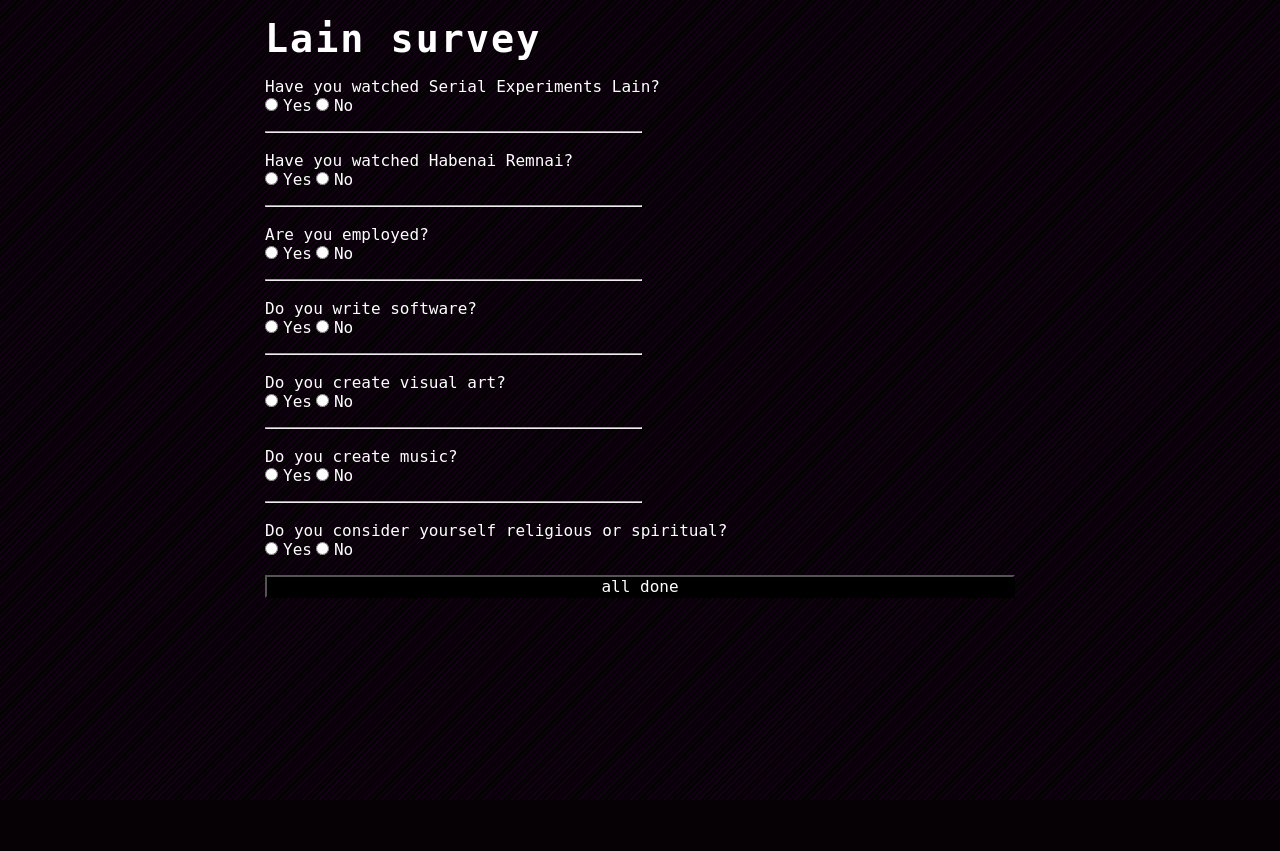
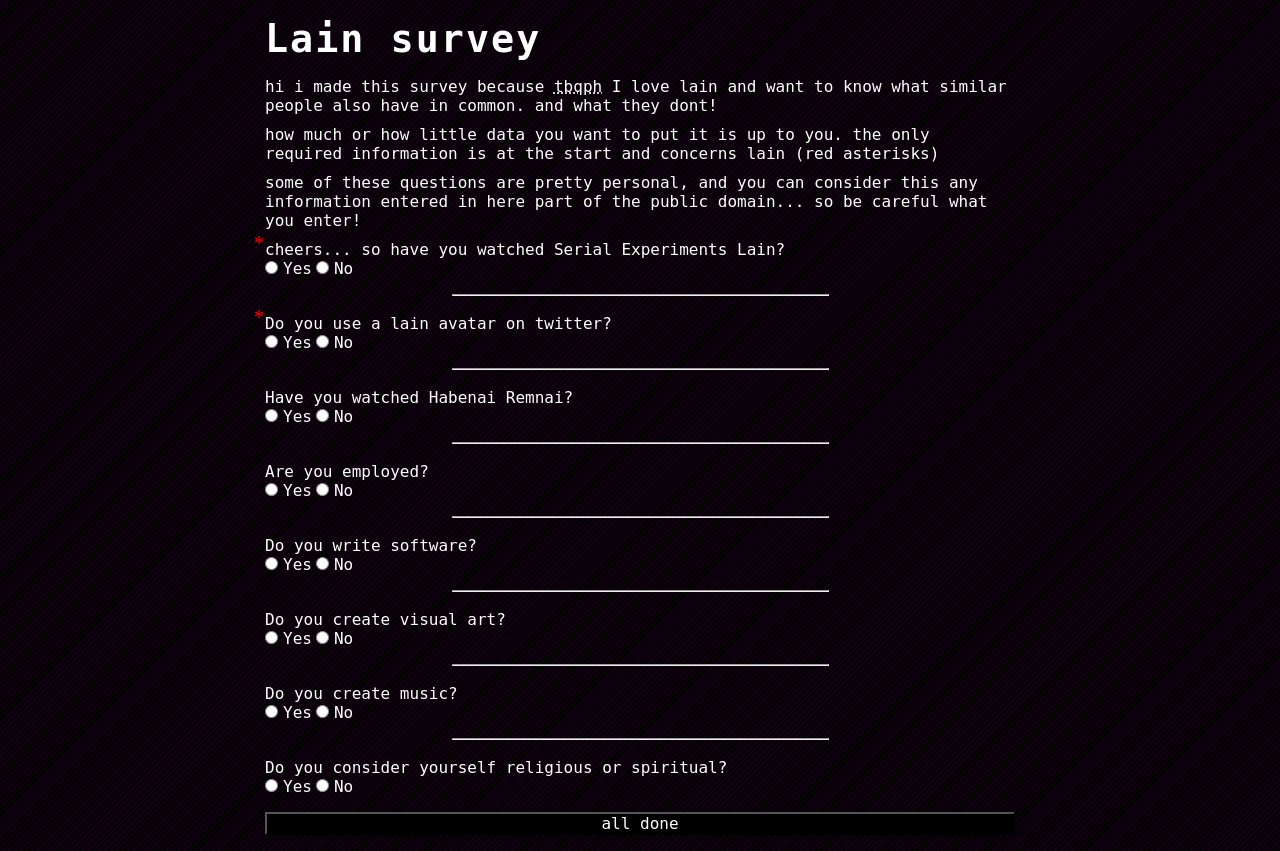
Before and after one commit to L41rx/LainSurvey, a PHP site: page / in a window 1280 px wide. Before the commit the page ends 800 px from the top, so only its background shows below. Run offline with PHP 8.4, Linux system fonts and the light colour scheme.

Commit message:
Organize JS and questions outside in new files, add 'required' option for questions

```diff
--- a/pages/homepage.php
+++ b/pages/homepage.php
@@ -11,64 +11,16 @@ $lain_quiz = new LainQuiz([]);
 <!-- html :) -->
 <head>
     <link rel="stylesheet" href="/css/layout.css">
-    <title>Lain survey</title>
+    <title>Lain avi survey</title>
 </head>
 <body>
 <!-- site -->
 <h1>Lain survey</h1>
+<p>hi i made this survey because <abbr title="to be quite perfectly honesty">tbqph</abbr> I love lain and want to know what similar people also have in common. and what they dont!</p>
+<p>how much or how little data you want to put it is up to you. the only required information is at the start and concerns lain (red asterisks)</p>
+<p>some of these questions are pretty personal, and you can consider this any information entered in here part of the public domain... so be careful what you enter!</p>
 <?php echo $lain_quiz->render(); ?>
 
-<script>
-document.addEventListener("DOMContentLoaded", function(event) {
-    var questions = document.getElementsByClassName("question");
-
-    for (var i = 0; i < questions.length; i ++) {
-        // are there unlocks associated?
-
-        var is_unlocks = typeof questions[i].dataset.unlocks !== 'undefined';
-
-        if (is_unlocks) { // register listeners on any inputs in the question, to check against the question in.. question (lol)
-            var changeables = questions[i].querySelectorAll("input,select");
-
-            for (var j = 0; j < changeables.length; j++) {
-                changeables[j].addEventListener('change', showOrHideUnlocks);
-            }
-        }
-    }
-});
-
-function showQuestion(unlockElement) {
-    var question = document.getElementById('div-'+unlockElement);
-    question.classList.remove("irrelevant");
-    question.classList.add("relevant");
-}
-
-function hideQuestion(unlockElement) {
-    var question = document.getElementById('div-'+unlockElement);
-    question.classList.remove("relevant");
-    question.classList.add("irrelevant");
-}
-
-function showOrHideUnlocks(event) {
-    var input = event.currentTarget;
-    var value = input.value;
-    var container = input.closest('.question');
-    var unlocks = JSON.parse(container.dataset.unlocks);
-
-    // if we should show
-    if (typeof unlocks[value] !== 'undefined')
-        for (var i = 0; i < unlocks[value].length; i++)
-            showQuestion(unlocks[value][i]);
-
-    // hide the other ones...
-    Object.keys(unlocks).forEach(function(option, index) {
-        if (option !== value)
-            for (i = 0; i < unlocks[option].length; i++)
-                hideQuestion(unlocks[option][i]);
-
-    });
-}
-
-</script>
+<script src="/js/survey.js"></script>
 </body>
 </html>
--- a/public/css/layout.css
+++ b/public/css/layout.css
@@ -25,6 +25,10 @@ p, a, h1, h2, h3, h4, h5, h6, label, input {
     padding: 0;
     color: white;
     text-decoration: none;
+}
+
+p {
+    margin: 0 0 10px 0;
 }
 
 a {
@@ -63,7 +67,7 @@ small {
 
 hr {
     width: 50%;
-    margin: 0 0 18px 0;
+    margin: 0 auto 18px auto;
 }
 
 form {
@@ -85,16 +89,26 @@ input[type='submit'] {
 }
 
 .question {
-    overflow-y: hidden;
-    transition: max-height 0.75s ease-out;
+    transition: max-height 0.3s ease-out;
     margin-bottom: 1rem;
+    position: relative;
+}
+
+.question.required::before {
+    content: '*';
+    position: absolute;
+    top: -8px;
+    left: -11px;
+    color: red;
+    font-size: 20px;
 }
 
 .relevant {
-    max-height: 80px;
+
 }
 
 .irrelevant {
     max-height: 0;
     margin: 0;
+    overflow-y: hidden;
 }
--- /dev/null
+++ b/public/js/survey.js
@@ -0,0 +1,57 @@
+document.addEventListener("DOMContentLoaded", function(event) {
+    var questions = document.getElementsByClassName("question");
+
+    for (var i = 0; i < questions.length; i ++) {
+        if (questions[i].classList.contains("relevant"))
+            questions[i].style.maxHeight = questions[i].scrollHeight+"px";
+        else
+            questions[i].style.maxHeight = "0";
+
+        // are there unlocks associated?
+        var is_unlocks = typeof questions[i].dataset.unlocks !== 'undefined';
+
+        if (is_unlocks) { // register listeners on any inputs in the question, to check against the question in.. question (lol)
+            var changeables = questions[i].querySelectorAll("input,select");
+
+            for (var j = 0; j < changeables.length; j++) {
+                changeables[j].addEventListener('change', showOrHideUnlocks);
+            }
+        }
+    }
+});
+
+function showQuestion(unlockElement) {
+    console.log("showing "+unlockElement);
+    var question = document.getElementById('div-'+unlockElement);
+    question.classList.remove("irrelevant");
+    question.classList.add("relevant");
+    question.style.maxHeight = question.scrollHeight+"px";
+}
+
+function hideQuestion(unlockElement) {
+    console.log("hiding "+unlockElement);
+    var question = document.getElementById('div-'+unlockElement);
+    question.classList.remove("relevant");
+    question.classList.add("irrelevant");
+    question.style.maxHeight = "0";
+}
+
+function showOrHideUnlocks(event) {
+    var input = event.currentTarget;
+    var value = input.value;
+    var container = input.closest('.question');
+    var unlocks = JSON.parse(container.dataset.unlocks);
+
+    // hide the other ones...
+    Object.keys(unlocks).forEach(function(option, index) {
+        if (option !== value)
+            for (i = 0; i < unlocks[option].length; i++)
+                hideQuestion(unlocks[option][i]);
+
+    });
+
+    // if we should show
+    if (typeof unlocks[value] !== 'undefined')
+        for (var i = 0; i < unlocks[value].length; i++)
+            showQuestion(unlocks[value][i]);
+}
--- a/src/FrontendComponents/LainQuiz.php
+++ b/src/FrontendComponents/LainQuiz.php
@@ -1,115 +1,14 @@
 <?php
 namespace L41rx\Layer\FrontendComponents;
 use L41rx\Layer\Abstracts\FrontendComponent;
+use L41rx\Layer\Questions;
 
 
 class LainQuiz extends FrontendComponent
 {
-    const QUESTIONS = [
-        [
-            'id' => 'watch-lain',
-            'q' => 'Have you watched Serial Experiments Lain?',
-            'type' => 'radio',
-            'options' => ['Yes', 'No'],
-            'unlocks' => ['Yes' => ['rate-lain']],
-            'show_on_start' => 'true'
-        ], [
-            'id' => 'rate-lain',
-            'q' => 'Did you like it? How would you rate it, one to ten?',
-            'type' => 'scale',
-            'min' => 1,
-            'max' => 10
-        ], ['id' => 'br'], [
-            'id' => 'watch-habenai',
-            'q' => 'Have you watched Habenai Remnai?',
-            'type' => 'radio',
-            'options' => ['Yes', 'No'],
-            'unlocks' => ['Yes' => ['rate-habenai']],
-            'show_on_start' => 'true'
-        ], [
-            'id' => 'rate-habenai',
-            'q' => 'Did you like it? How would you rate it, one to ten?',
-            'type' => 'scale',
-            'min' => 1,
-            'max' => 10
-        ], ['id' => 'br'], [
-            'id' => 'have-job',
-            'q' => 'Are you employed?',
-            'type' => 'radio',
-            'options' => ['Yes', 'No'],
-            'unlocks' => ['Yes' => ['what-job']],
-            'show_on_start' => 'true'
-        ], [
-            'id' => 'what-job',
-            'q' => 'What do you do for work?',
-            'type' => 'text'
-        ], ['id' => 'br'], [
-            'id' => 'do-code',
-            'q' => 'Do you write software?',
-            'type' => 'radio',
-            'options' => ['Yes', 'No'],
-            'unlocks' => ['Yes' => ['what-languages', 'other-languages']],
-            'show_on_start' => 'true'
-        ], [
-            'id' => 'what-languages',
-            'q' => 'Which languages do you usually prefer to work in?',
-            'type' => 'checkbox',
-            'options' => ['Python','Bash','JavaScript','PHP','Perl','C','C++','C#','Java','SQL','HTML/CSS','Lisp']
-        ], [
-            'id' => 'other-languages',
-            'q' => 'Anything not listed?',
-            'type' => 'text'
-        ], ['id' => 'br'], [
-            'id' => 'do-visual-art',
-            'q' => 'Do you create visual art?',
-            'type' => 'radio',
-            'options' => ['Yes', 'No'],
-            'unlocks' => ['Yes' => ['what-visual-art']],
-            'show_on_start' => 'true'
-        ], [
-            'id' => 'what-visual-art',
-            'q' => 'What kind of visual art do you make? Do you stick to common mediums, themes, subjects? Is there a link to your art?',
-            'type' => 'text'
-        ], ['id' => 'br'], [
-            'id' => 'do-music',
-            'q' => 'Do you create music?',
-            'type' => 'radio',
-            'options' => ['Yes', 'No'],
-            'unlocks' => ['Yes' => ['what-music']],
-            'show_on_start' => 'true'
-        ], [
-            'id' => 'what-music',
-            'q' => 'What kind of music do you make? Do you stick to common mediums, themes, subjects? Is there a link to your work?',
-            'type' => 'text'
-        ], ['id' => 'br'], [
-            'id' => 'is-faithful',
-            'q' => 'Do you consider yourself religious or spiritual?',
-            'type' => 'radio',
-            'options' => ['Yes', 'No'],
-            'unlocks' => ['Yes' => ['is-christian']],
-            'show_on_start' => 'true'
-        ], [
-            'id' => 'is-christian',
-            'q' => 'Do you believe in a Christian God?',
-            'type' => 'radio',
-            'options' => ['Yes', 'No'],
-            'unlocks' => ['Yes' => ['what-denomination']]
-        ], [
-            'id' => 'what-denomination',
-            'q' => 'What denomination do you belong to?',
-            'type' => 'select',
-            'options' => ['Catholic', 'Protestant', 'Baptist', 'Evangelical', 'Presbyterian', 'Methodist', 'Something else'],
-            'unlocks' => ['Something else' => ['other-christian']]
-        ], [
-            'id' => 'other-christian',
-            'q' => 'What is it?',
-            'type' => 'text'
-        ]
-    ];
-
     public function render() {
         $questions_html = "";
-        foreach (self::QUESTIONS as $question) {
+        foreach (Questions::ITEMS as $question) {
             if ($question['id'] === 'br') { $questions_html .= "\n<hr>\n"; continue; }
 
             // inject unlocks?
@@ -118,10 +17,19 @@ class LainQuiz extends FrontendComponent
             else
                 $unlock_inject = "";
 
+            // inject required if it is a required question
+            $required_inject = ['data' => '', 'class' => '', 'attr' => ''];
+            if (isset($question['required']) && $question['required']) {
+                $required_inject['data'] = 'data-required="true"';  // persist (since if a question is irrelevant, we dont want it to be required
+                $required_inject['class'] = "required";             // to style it as one
+                if (isset($question['show_on_start']))
+                    $required_inject['attr'] = 'required="true"';          // if its show_on_start it means by default the question is relevant, so actually start required fo real
+            }
+
             if (isset($question['show_on_start']) && $question['show_on_start'])
-                $questions_html .= "<div class='question relevant' {$unlock_inject} id='div-{$question['id']}'>\n" . $this->renderQuestionAsInput($question) . "</div>\n";
+                $questions_html .= "<div class='question relevant {$required_inject['class']}' {$unlock_inject} {$required_inject['data']} id='div-{$question['id']}'>\n" . $this->renderQuestionAsInput($question, $required_inject) . "</div>\n";
             else
-                $questions_html .= "<div class='question irrelevant' {$unlock_inject} id='div-{$question['id']}'>\n" . $this->renderQuestionAsInput($question) . "</div>\n";
+                $questions_html .= "<div class='question irrelevant {$required_inject['class']}' {$unlock_inject} {$required_inject['data']} id='div-{$question['id']}'>\n" . $this->renderQuestionAsInput($question, $required_inject) . "</div>\n";
         }
 
         $html = <<<HTML
@@ -134,52 +42,52 @@ class LainQuiz extends FrontendComponent
         return $html;
     }
 
-    private function renderQuestionAsInput($question)
+    private function renderQuestionAsInput($question, $required_inject)
     {
         $method_name = "renderQuestionAs".ucfirst($question['type'])."Input";
-        return "<label class='question-text' for='{$question['id']}'>{$question['q']}</label>\n".$this->$method_name($question);
+        return "<label class='question-text' for='{$question['id']}'>{$question['q']}</label>\n".$this->$method_name($question, $required_inject);
     }
 
-    private function renderQuestionAsTextInput($question)
+    private function renderQuestionAsTextInput($question, $required_inject)
     {
-        return "<input id='{$question['id']}' name='{$question['id']}' type='${question['type']}' />";
+        return "<input class=\"{$required_inject['class']}\" {$required_inject['data']} id='{$question['id']}' name='{$question['id']}' type='${question['type']}' {$required_inject['attr']} />";
     }
 
-    private function renderQuestionAsRadioInput($question)
+    private function renderQuestionAsRadioInput($question, $required_inject)
     {
         $html = "";
         foreach ($question['options'] as $option) {
-            $html .= "<input type='radio' id='{$question['id']}-{$option}' name='{$question['id']}' value='{$option}' />";
+            $html .= "<input class=\"{$required_inject['class']}\" {$required_inject['data']} type='radio' id='{$question['id']}-{$option}' name='{$question['id']}' value='{$option}' {$required_inject['attr']} />";
             $html .= "<label for='{$question['id']}-{$option}'>{$option}</label>\n";
         }
         return $html;
     }
 
-    private function renderQuestionAsCheckboxInput($question)
+    private function renderQuestionAsCheckboxInput($question, $required_inject)
     {
         $html = "";
         foreach ($question['options'] as $option) {
-            $html .= "<input type='checkbox' id='{$question['id']}-{$option}' name='{$question['id']}' value='{$option}' />";
+            $html .= "<input class=\"{$required_inject['class']}\" {$required_inject['data']} type='checkbox' id='{$question['id']}-{$option}' name='{$question['id']}' value='{$option}' {$required_inject['attr']} />";
             $html .= "<label for='{$question['id']}-{$option}'>{$option}</label>\n";
         }
         return $html;
     }
 
-    private function renderQuestionAsSelectInput($question)
+    private function renderQuestionAsSelectInput($question, $required_inject)
     {
         $html = "";
-        $html .= "<select id='{$question['id']}' name='{$question['id']}'>";
+        $html .= "<select class=\"{$required_inject['class']}\" {$required_inject['data']}  id='{$question['id']}' name='{$question['id']}' {$required_inject['attr']}>";
         foreach ($question['options'] as $option)
             $html .= "<option>{$option}</option>";
         $html .= "</select>";
         return $html;
     }
 
-    private function renderQuestionAsScaleInput($question)
+    private function renderQuestionAsScaleInput($question, $required_inject)
     {
         $html = "";
         $middle = ceil(($question['min'] + $question['max']) / 2);
-        $html .= "<input type='range' min='{$question['min']}' max='{$question['max']}' value='{$middle}'>";
+        $html .= "<input class=\"{$required_inject['class']}\" {$required_inject['data']} type='range' min='{$question['min']}' max='{$question['max']}' value='{$middle}' {$required_inject['attr']} />";
         return $html;
     }
 }
--- /dev/null
+++ b/src/Questions.php
@@ -0,0 +1,132 @@
+<?php
+namespace L41rx\Layer;
+
+class Questions
+{
+    const ITEMS = [
+        [
+            'id' => 'watch-lain',
+            'q' => 'cheers... so have you watched Serial Experiments Lain?',
+            'type' => 'radio',
+            'options' => ['Yes', 'No'],
+            'unlocks' => ['Yes' => ['rate-lain'], 'No' => ['why-quiz']],
+            'show_on_start' => 'true',
+            'required' => true
+        ], [
+            'id' => 'why-quiz',
+            'q' => 'How did you come around this quiz?',
+            'type' => 'text',
+            'required' => true,
+        ], [
+            'id' => 'rate-lain',
+            'q' => 'Did you like it? How would you rate it, one to ten?',
+            'type' => 'scale',
+            'min' => 1,
+            'max' => 10,
+            'required' => true,
+            'unlocks' => [1 => ['why-hate-lain'], 2 => ['why-hate-lain'], 3 => ['why-hate-lain'], 7 => ['discuss-lain'], 8 => ['discuss-lain'], 9 => ['discuss-lain'], 10 => ['discuss-lain']]
+        ], [
+            'id' => 'discuss-lain',
+            'q' => 'What really made it stand out to you?',
+            'type' => 'text',
+            'required' => true,
+        ], [
+            'id' => 'why-hate-lain',
+            'q' => '... ok... you didnt like it? why?',
+            'type' => 'text',
+            'required' => true,
+        ], ['id' => 'br'], [
+            'id' => 'is-lain-avi',
+            'q' => 'Do you use a lain avatar on twitter?',
+            'type' => 'radio',
+            'options' => ['Yes', 'No'],
+            'show_on_start' => 'true',
+            'required' => true
+        ], ['id' => 'br'], [
+            'id' => 'watch-habenai',
+            'q' => 'Have you watched Habenai Remnai?',
+            'type' => 'radio',
+            'options' => ['Yes', 'No'],
+            'unlocks' => ['Yes' => ['rate-habenai']],
+            'show_on_start' => 'true'
+        ], [
+            'id' => 'rate-habenai',
+            'q' => 'Did you like it? How would you rate it, one to ten?',
+            'type' => 'scale',
+            'min' => 1,
+            'max' => 10
+        ], ['id' => 'br'], [
+            'id' => 'have-job',
+            'q' => 'Are you employed?',
+            'type' => 'radio',
+            'options' => ['Yes', 'No'],
+            'unlocks' => ['Yes' => ['what-job']],
+            'show_on_start' => 'true'
+        ], [
+            'id' => 'what-job',
+            'q' => 'What do you do for work?',
+            'type' => 'text'
+        ], ['id' => 'br'], [
+            'id' => 'do-code',
+            'q' => 'Do you write software?',
+            'type' => 'radio',
+            'options' => ['Yes', 'No'],
+            'unlocks' => ['Yes' => ['what-languages', 'other-languages']],
+            'show_on_start' => 'true'
+        ], [
+            'id' => 'what-languages',
+            'q' => 'Which languages do you usually prefer to work in?',
+            'type' => 'checkbox',
+            'options' => ['Python','Bash','JavaScript','PHP','Perl','C','C++','C#','Java','SQL','HTML/CSS','Lisp']
+        ], [
+            'id' => 'other-languages',
+            'q' => 'Anything not listed?',
+            'type' => 'text'
+        ], ['id' => 'br'], [
+            'id' => 'do-visual-art',
+            'q' => 'Do you create visual art?',
+            'type' => 'radio',
+            'options' => ['Yes', 'No'],
+            'unlocks' => ['Yes' => ['what-visual-art']],
+            'show_on_start' => 'true'
+        ], [
+            'id' => 'what-visual-art',
+            'q' => 'What kind of visual art do you make? Do you stick to common mediums, themes, subjects? Is there a link to your art?',
+            'type' => 'text'
+        ], ['id' => 'br'], [
+            'id' => 'do-music',
+            'q' => 'Do you create music?',
+            'type' => 'radio',
+            'options' => ['Yes', 'No'],
+            'unlocks' => ['Yes' => ['what-music']],
+            'show_on_start' => 'true'
+        ], [
+            'id' => 'what-music',
+            'q' => 'What kind of music do you make? Do you stick to common mediums, themes, subjects? Is there a link to your work?',
+            'type' => 'text'
+        ], ['id' => 'br'], [
+            'id' => 'is-faithful',
+            'q' => 'Do you consider yourself religious or spiritual?',
+            'type' => 'radio',
+            'options' => ['Yes', 'No'],
+            'unlocks' => ['Yes' => ['is-christian']],
+            'show_on_start' => 'true'
+        ], [
+            'id' => 'is-christian',
+            'q' => 'Do you believe in a Christian God?',
+            'type' => 'radio',
+            'options' => ['Yes', 'No'],
+            'unlocks' => ['Yes' => ['what-denomination']]
+        ], [
+            'id' => 'what-denomination',
+            'q' => 'What denomination do you belong to?',
+            'type' => 'select',
+            'options' => ['Catholic', 'Protestant', 'Baptist', 'Evangelical', 'Presbyterian', 'Methodist', 'Something else'],
+            'unlocks' => ['Something else' => ['other-christian']]
+        ], [
+            'id' => 'other-christian',
+            'q' => 'What is it?',
+            'type' => 'text'
+        ]
+    ];
+}
```
